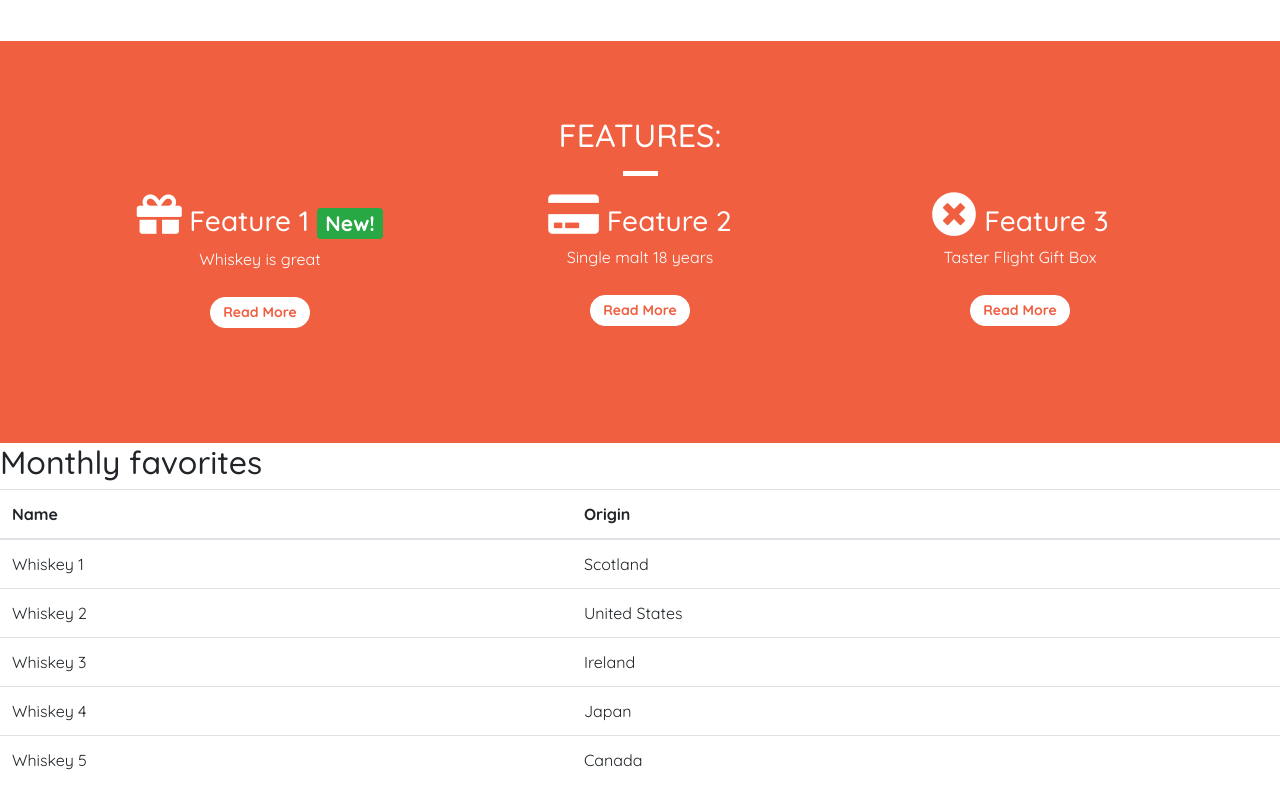
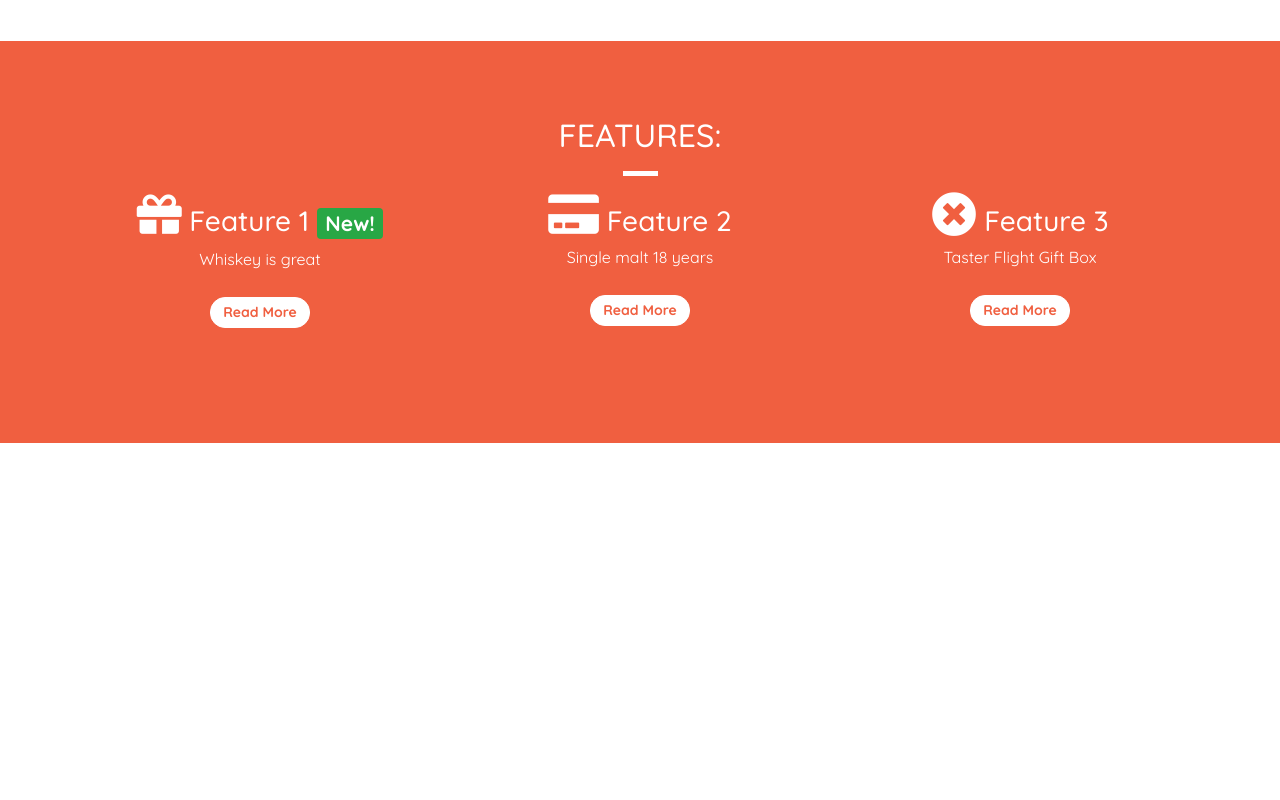
Before and after one commit to kimatron/bootstrapci, a plain HTML site: page index.html in a window 1280 px wide. Shown: the part 1224-2024 px from the top of the page. After the commit the page ends 1667 px from the top, so only its background shows below. Drawn offline with nearby package versions, Linux system fonts and the light colour scheme.

Commit message:
Remove table of monthly favourites for now

```diff
--- a/index.html
+++ b/index.html
@@ -169,7 +169,7 @@
         </section>
       </div>
     </div>
-    <section id="monthly-favorites">
+    <!-- <section id="monthly-favorites">
       <h2>Monthly favorites</h2>
       <table class="table">
         <thead>
@@ -201,7 +201,7 @@
           </tr>
         </tbody>
       </table>
-    </section>
+    </section> -->
 
     <!-- /.features -->
 
```
